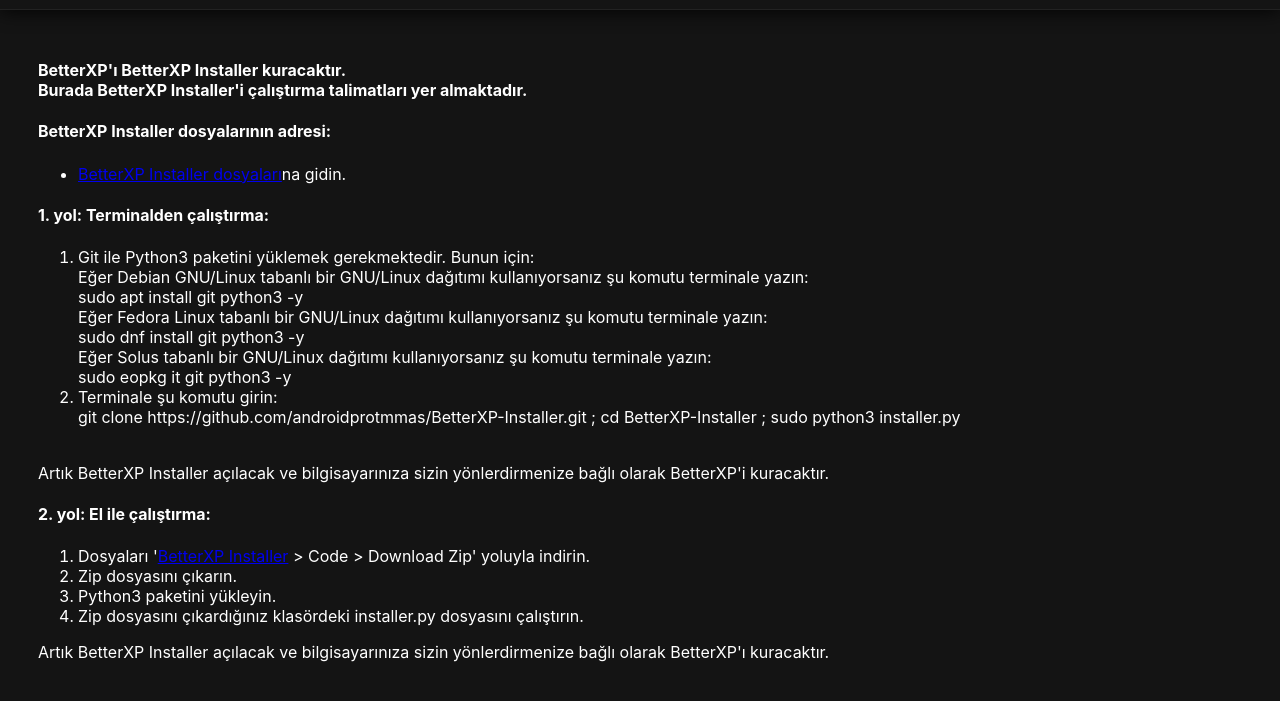
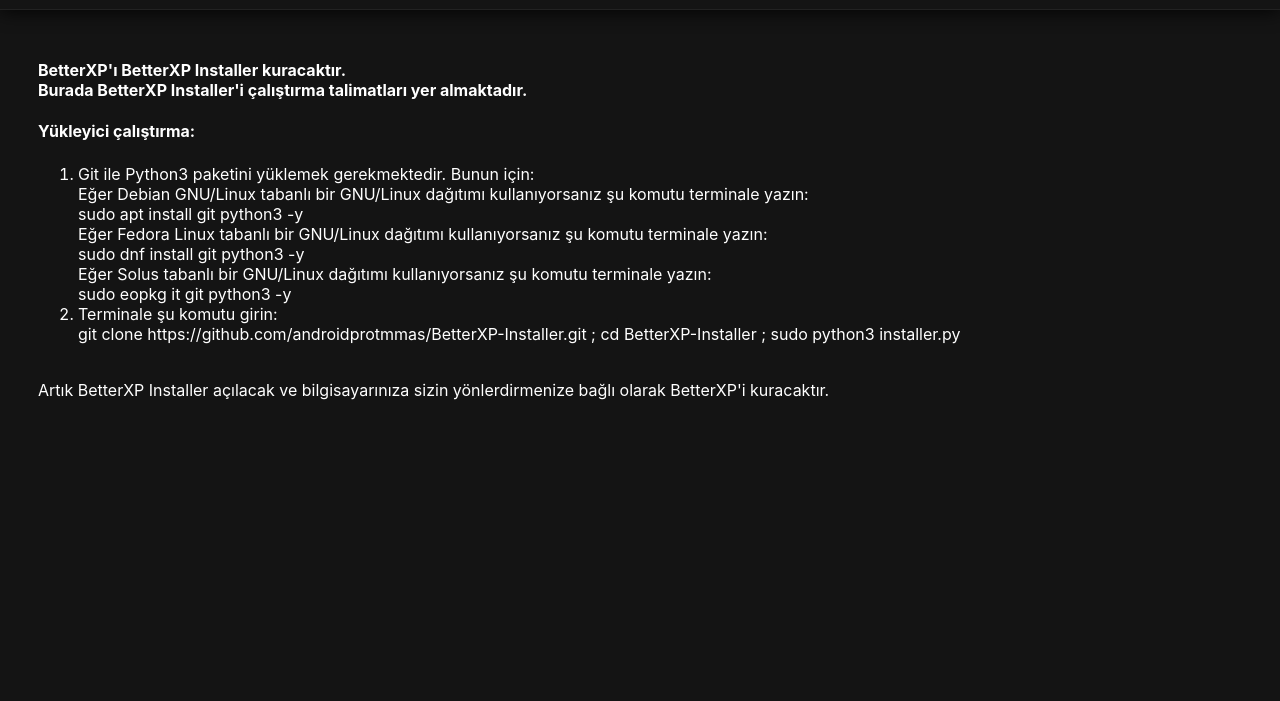
Before and after one commit to Arnolxu/BetterXP-web-site, a plain HTML site: page kurulum.html in a window 1280 px wide. Shown: the part 51-752 px from the top of the page. Drawn offline with Linux system fonts and the light colour scheme.

Commit message:
Update kurulum.html

```diff
--- a/kurulum.html
+++ b/kurulum.html
@@ -18,19 +18,15 @@
         <nav>
             <ul>
                 <li><a href="/index.html">Ana Sayfa</a></li>
-                <li><a href="#">İletişim</a></li>
+                <li><a href="/iletisim.html">İletişim</a></li>
                 <li><a href="#">Neler Yeni?</a></li>
-                <li><a href="#">Dosyalar</a></li>
+                <li><a href="/dosyalar.html">Dosyalar</a></li>
             </ul>
         </nav>
     </header>
     <main>
         <h4>BetterXP'ı BetterXP Installer kuracaktır.<br />Burada BetterXP Installer'i çalıştırma talimatları yer almaktadır.</h4>
-        <h5><big>BetterXP Installer dosyalarının adresi:</big></h5>
-        <ul>
-            <li><a href="https://github.com/androidprotmmas/BetterXP-Installer" target="_blank">BetterXP Installer dosyaları</a>na gidin.</li>
-        </ul>
-            <h5><big>1. yol: Terminalden çalıştırma:</big></h5>
+            <h5><big>Yükleyici çalıştırma:</big></h5>
             <ol>
                 <li>Git ile Python3 paketini yüklemek gerekmektedir. Bunun için:<br /></li>
                 Eğer Debian GNU/Linux tabanlı bir GNU/Linux dağıtımı kullanıyorsanız şu komutu terminale yazın:<br />sudo apt install git python3 -y<br />
@@ -39,14 +35,6 @@
                 <li>Terminale şu komutu girin:<br />git clone https://github.com/androidprotmmas/BetterXP-Installer.git ; cd BetterXP-Installer ; sudo python3 installer.py<br /><br /></li>
             </ol>
             Artık BetterXP Installer açılacak ve bilgisayarınıza sizin yönlerdirmenize bağlı olarak BetterXP'i kuracaktır.
-            <h5><big>2. yol: El ile çalıştırma:</big></h5>
-            <ol>
-                <li>Dosyaları '<a href="https://github.com/androidprotmmas/BetterXP-Installer" target="_blank">BetterXP Installer</a> > Code > Download Zip' yoluyla indirin.</li>
-                <li>Zip dosyasını çıkarın.</li>
-                <li>Python3 paketini yükleyin.</li>
-                <li>Zip dosyasını çıkardığınız klasördeki installer.py dosyasını çalıştırın.</li>
-            </ol>
-            Artık BetterXP Installer açılacak ve bilgisayarınıza sizin yönlerdirmenize bağlı olarak BetterXP'ı kuracaktır.
     </main>
 </body>
 </html>
```
